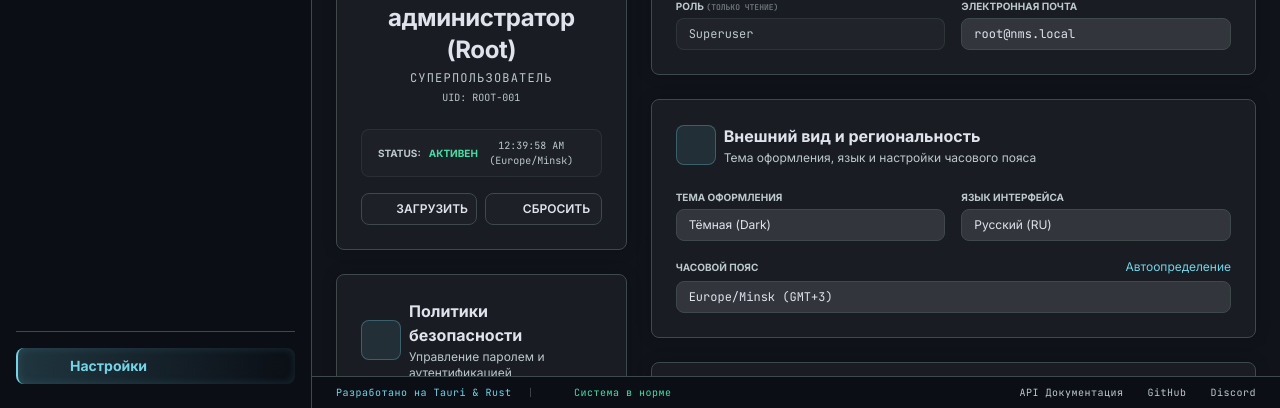
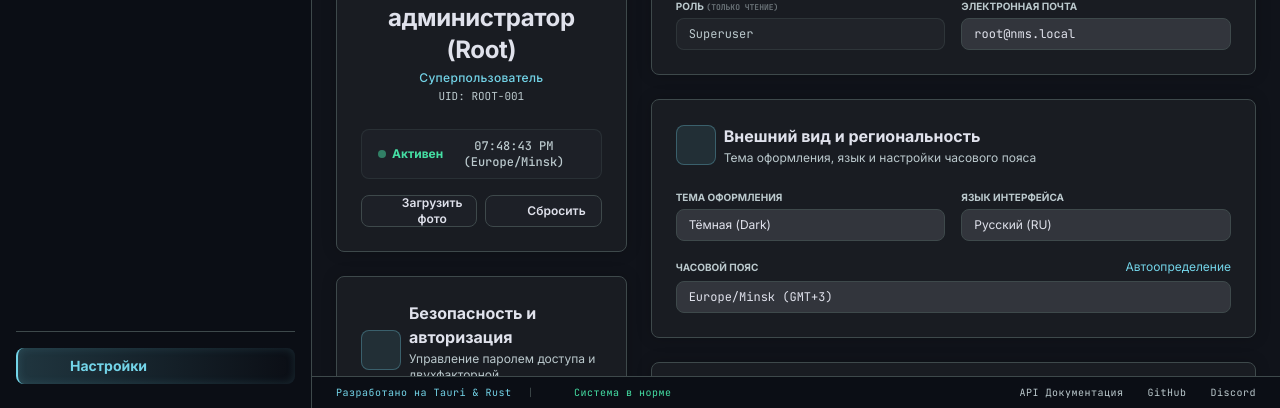
Before and after one commit to Apofixc/AetherCore, a Vue app in the folder frontend/: page /settings/profile in a window 1280 px wide. Shown: the part 392-800 px from the top of the page. Built offline with nearby package versions, Linux system fonts and the light colour scheme; no server answers; sample sign-in values are in the browser's storage; a web font is replaced by a local one.

Commit message:
feat: implement live clock widget and update UserProfileView UI components and localization strings

```diff
--- a/frontend/src/i18n/locales/ru.ts
+++ b/frontend/src/i18n/locales/ru.ts
@@ -204,35 +204,36 @@ export const ru = {
     leadAdmin: 'Главный администратор (Root)',
     superuserRole: 'Суперпользователь',
     uid: 'UID: ROOT-001',
+    statusLabel: 'Статус:',
     activeStatus: 'Активен',
-    uploadPhoto: 'Загрузить',
+    uploadPhoto: 'Загрузить фото',
     resetPhoto: 'Сбросить',
-    securityPolicies: 'Политики безопасности',
-    securityPoliciesDesc: 'Управление паролем и аутентификацией',
-    currentPassword: 'ТЕКУЩИЙ ПАРОЛЬ',
-    newPassword: 'НОВЫЙ ПАРОЛЬ',
-    confirmNewPassword: 'ПОДТВЕРДИТЕ НОВЫЙ ПАРОЛЬ',
+    securityPolicies: 'Безопасность и авторизация',
+    securityPoliciesDesc: 'Управление паролем доступа и двухфакторной аутентификацией',
+    currentPassword: 'Текущий пароль',
+    newPassword: 'Новый пароль',
+    confirmNewPassword: 'Подтвердите новый пароль',
     changePassword: 'Сменить пароль',
     twoFactorAuth: 'Двухфакторная аутентификация (2FA)',
     twoFactorDesc: 'Защитите аккаунт с помощью 6-значного OTP-кода из приложения аутентификатора.',
     setup2fa: 'Настроить 2FA',
     personalInfo: 'Личная информация',
     personalInfoDesc: 'Идентификационные и контактные данные оператора',
-    fullName: 'ПОЛНОЕ ИМЯ',
-    department: 'ДЕПАРТАМЕНТ',
-    role: 'РОЛЬ',
-    email: 'ЭЛЕКТРОННАЯ ПОЧТА',
+    fullName: 'Полное имя',
+    department: 'Департамент',
+    role: 'Роль',
+    email: 'Электронная почта',
     readonly: 'только чтение',
     saveChanges: 'Сохранить изменения',
     savedChanges: 'Изменения сохранены!',
     appearanceRegionality: 'Внешний вид и региональность',
     appearanceRegionalityDesc: 'Тема оформления, язык и настройки часового пояса',
-    theme: 'ТЕМА ОФОРМЛЕНИЯ',
+    theme: 'Тема оформления',
     themeDark: 'Тёмная (Dark)',
     themeLight: 'Светлая (Light)',
     themeSystem: 'Системная (Auto)',
-    language: 'ЯЗЫК ИНТЕРФЕЙСА',
-    timezone: 'ЧАСОВОЙ ПОЯС',
+    language: 'Язык интерфейса',
+    timezone: 'Часовой пояс',
     autoDetect: 'Автоопределение',
     notificationSettings: 'Настройки уведомлений',
     notificationDesc: 'Управление подписками модулей и порогами критичности',
--- a/frontend/src/views/UserProfileView.vue
+++ b/frontend/src/views/UserProfileView.vue
@@ -1,5 +1,5 @@
 <script setup lang="ts">
-import { ref } from 'vue'
+import { ref, onMounted, onUnmounted } from 'vue'
 import SettingsNav from '@/components/layout/SettingsNav.vue'
 import { useI18n, type Locale } from '@/i18n'
 import { useTheme, type ThemeMode } from '@/theme'
@@ -15,6 +15,34 @@ const department = ref('Network Operations')
 const role = ref('Superuser')
 const email = ref(authStore.user?.email || 'root@nms.local')
 const timezone = ref('Europe/Minsk')
+
+// Live Local Clock State
+const currentTimeString = ref('')
+let clockTimer: number | null = null
+
+function updateClock() {
+  try {
+    const now = new Date()
+    currentTimeString.value = now.toLocaleTimeString('en-US', {
+      timeZone: timezone.value.includes('/') ? timezone.value : undefined,
+      hour12: true,
+      hour: '2-digit',
+      minute: '2-digit',
+      second: '2-digit'
+    }) + ` (${timezone.value})`
+  } catch {
+    currentTimeString.value = new Date().toLocaleTimeString('en-US', { hour12: true }) + ` (${timezone.value})`
+  }
+}
+
+onMounted(() => {
+  updateClock()
+  clockTimer = window.setInterval(updateClock, 1000)
+})
+
+onUnmounted(() => {
+  if (clockTimer) clearInterval(clockTimer)
+})
 
 // Password Form State
 const currentPassword = ref('')
@@ -111,6 +139,7 @@ function handleChangePassword() {
 
 function handleAutoDetectTimezone() {
   timezone.value = Intl.DateTimeFormat().resolvedOptions().timeZone || 'Europe/Minsk'
+  updateClock()
 }
 
 // Web Audio API Sound Synthesizer for live preview
@@ -203,36 +232,36 @@ function playSoundEffect(type: 'info' | 'success' | 'warning' | 'error') {
                 <h2 class="font-display-lg text-display-lg text-on-surface font-bold">
                   {{ fullName }}
                 </h2>
-                <p class="text-xs text-on-surface-variant font-body-mono uppercase tracking-widest mt-1">
+                <p class="text-xs text-primary-fixed-dim font-medium tracking-wide mt-1">
                   {{ t('profile.superuserRole') }}
                 </p>
-                <p class="text-[10px] text-on-surface-variant font-body-mono mt-1">
+                <p class="text-[11px] text-on-surface-variant font-body-mono mt-0.5">
                   {{ t('profile.uid') }}
                 </p>
               </div>
 
               <div class="flex items-center justify-between w-full mt-2 px-md py-2 border border-outline-variant/40 rounded-lg bg-surface-container">
-                <div class="flex items-center gap-2">
-                  <span class="text-[10px] text-on-surface-variant uppercase font-bold">Status:</span>
-                  <span class="text-[10px] text-tertiary-fixed-dim uppercase font-bold">{{ t('profile.activeStatus') }}</span>
+                <div class="flex items-center gap-1.5">
+                  <span class="w-2 h-2 rounded-full bg-tertiary-fixed-dim animate-pulse"></span>
+                  <span class="text-xs text-tertiary-fixed-dim font-bold">{{ t('profile.activeStatus') }}</span>
                 </div>
-                <span class="text-[10px] text-on-surface-variant font-body-mono">12:39:58 AM (Europe/Minsk)</span>
+                <span class="text-xs text-on-surface-variant font-body-mono font-medium">{{ currentTimeString }}</span>
               </div>
 
               <div class="grid grid-cols-2 gap-sm w-full">
                 <button
                   type="button"
-                  class="h-8 bg-surface-container hover:bg-surface-variant text-on-surface border border-outline-variant rounded-lg text-xs font-semibold uppercase flex items-center justify-center gap-1.5 transition-all cursor-pointer active:scale-95"
+                  class="h-8 bg-surface-container hover:bg-surface-variant text-on-surface border border-outline-variant rounded-lg text-xs font-semibold flex items-center justify-center gap-1.5 transition-all cursor-pointer active:scale-95"
                 >
-                  <span class="material-symbols-outlined text-base">upload</span>
-                  {{ t('profile.uploadPhoto') }}
+                  <span class="material-symbols-outlined text-base text-primary-fixed-dim">upload</span>
+                  <span>{{ t('profile.uploadPhoto') }}</span>
                 </button>
                 <button
                   type="button"
-                  class="h-8 bg-surface-container hover:bg-surface-variant text-on-surface border border-outline-variant rounded-lg text-xs font-semibold uppercase flex items-center justify-center gap-1.5 transition-all cursor-pointer active:scale-95"
+                  class="h-8 bg-surface-container hover:bg-surface-variant text-on-surface border border-outline-variant rounded-lg text-xs font-semibold flex items-center justify-center gap-1.5 transition-all cursor-pointer active:scale-95"
                 >
-                  <span class="material-symbols-outlined text-base">restart_alt</span>
-                  {{ t('profile.resetPhoto') }}
+                  <span class="material-symbols-outlined text-base text-on-surface-variant">restart_alt</span>
+                  <span>{{ t('profile.resetPhoto') }}</span>
                 </button>
               </div>
             </div>
@@ -255,7 +284,7 @@ function playSoundEffect(type: 'info' | 'success' | 'warning' | 'error') {
 
               <form class="flex flex-col gap-sm" @submit.prevent="handleChangePassword">
                 <div class="flex flex-col gap-1">
-                  <label class="text-[10px] font-bold text-on-surface-variant uppercase">
+                  <label class="text-[10px] font-label-caps text-on-surface-variant uppercase">
                     {{ t('profile.currentPassword') }}
                   </label>
                   <input
@@ -266,7 +295,7 @@ function playSoundEffect(type: 'info' | 'success' | 'warning' | 'error') {
                   />
                 </div>
                 <div class="flex flex-col gap-1">
-                  <label class="text-[10px] font-bold text-on-surface-variant uppercase">
+                  <label class="text-[10px] font-label-caps text-on-surface-variant uppercase">
                     {{ t('profile.newPassword') }}
                   </label>
                   <input
@@ -277,7 +306,7 @@ function playSoundEffect(type: 'info' | 'success' | 'warning' | 'error') {
                   />
                 </div>
                 <div class="flex flex-col gap-1">
-                  <label class="text-[10px] font-bold text-on-surface-variant uppercase">
+                  <label class="text-[10px] font-label-caps text-on-surface-variant uppercase">
                     {{ t('profile.confirmNewPassword') }}
                   </label>
                   <input
@@ -293,13 +322,13 @@ function playSoundEffect(type: 'info' | 'success' | 'warning' | 'error') {
                     class="h-8 px-4 bg-primary-fixed-dim text-on-primary-fixed font-bold shadow-glow-primary-sm hover:shadow-glow-primary-md hover:bg-primary-fixed-dim/90 rounded-lg text-xs uppercase flex items-center justify-center gap-1.5 transition-all cursor-pointer active:scale-95"
                   >
                     <span class="material-symbols-outlined text-base">lock_reset</span>
-                    {{ t('profile.changePassword') }}
+                    <span>{{ t('profile.changePassword') }}</span>
                   </button>
                 </div>
               </form>
             </div>
 
-            <!-- 2FA Card -->
+            <!-- Two-Factor Auth Card -->
             <div class="bg-surface-container-low border border-outline-variant p-lg rounded-lg shadow-card-dark flex flex-col gap-md">
               <div class="flex items-center justify-between">
                 <div class="flex items-center gap-sm text-on-surface">
@@ -311,19 +340,19 @@ function playSoundEffect(type: 'info' | 'success' | 'warning' | 'error') {
                     <p class="text-xs text-on-surface-variant mt-0.5">TOTP</p>
                   </div>
                 </div>
-                <span class="px-2 py-0.5 bg-surface-variant text-[10px] font-bold text-outline-variant rounded uppercase font-body-mono">
+                <span class="px-2 py-0.5 bg-surface-variant text-[10px] font-bold text-on-surface-variant rounded uppercase font-body-mono border border-outline-variant/40">
                   Disabled
                 </span>
               </div>
-              <p class="text-xs text-on-surface-variant">
+              <p class="text-xs text-on-surface-variant leading-relaxed">
                 {{ t('profile.twoFactorDesc') }}
               </p>
               <button
                 type="button"
                 class="h-8 bg-surface-container hover:bg-surface-variant text-on-surface border border-outline-variant rounded-lg text-xs font-semibold uppercase flex items-center justify-center gap-1.5 transition-all cursor-pointer active:scale-95"
               >
-                <span class="material-symbols-outlined text-base">qr_code_2</span>
-                {{ t('profile.setup2fa') }}
+                <span class="material-symbols-outlined text-base text-primary-fixed-dim">qr_code_2</span>
+                <span>{{ t('profile.setup2fa') }}</span>
               </button>
             </div>
           </div>
```
Also changed, not shown: frontend/src/i18n/locales/en.ts (+16 -15 lines).
